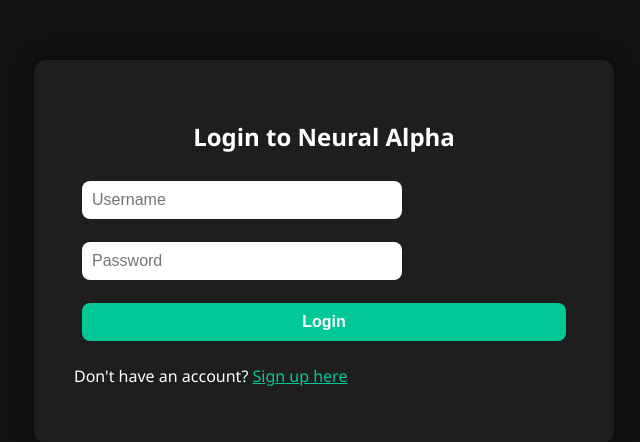
After one commit to Betojr04/NueralAlpha, a Flask app: page /login in a window 1280 px wide. The commit adds this page. Shown: the top 442 px of the page, without its empty margins (316-956 px from the left). Run offline with Flask 3, Linux system fonts and the light colour scheme.

Commit message:
Implement login/signup front end with SQLite and bcrypt

```diff
--- a/app.py
+++ b/app.py
@@ -1,14 +1,20 @@
 from flask import Flask
 from routes.home import home_bp
 from routes.api import api
+from routes.auth import auth_bp
+import os
+from dotenv import load_dotenv
 
 
 def create_app():
     app = Flask(__name__)
+    # load_dotenv()
+    # app.secret_key = os.getenv("SECRET_KEY")
+    app.secret_key = "secret"
 
-    # Register blueprints
     app.register_blueprint(home_bp)
     app.register_blueprint(api)
+    app.register_blueprint(auth_bp)
 
     return app
 
--- /dev/null
+++ b/routes/auth.py
@@ -0,0 +1,57 @@
+import sqlite3
+import bcrypt
+from flask import Blueprint, render_template, request, redirect, session, url_for
+
+auth_bp = Blueprint("auth", __name__)
+
+def get_db_connection():
+    return sqlite3.connect("users.db")
+
+@auth_bp.route("/signup", methods=["GET", "POST"])
+def signup():
+    error = None
+    if request.method == "POST":
+        username = request.form["username"]
+        password = request.form["password"]
+
+        hashed = bcrypt.hashpw(password.encode(), bcrypt.gensalt())
+
+        try:
+            conn = get_db_connection()
+            cursor = conn.cursor()
+            cursor.execute("INSERT INTO users (username, password) VALUES (?, ?)", (username, hashed))
+            conn.commit()
+            conn.close()
+            session["user"] = username
+            return redirect("/")
+        except sqlite3.IntegrityError:
+            error = "Username already exists. Please choose another."
+
+    return render_template("signup.html", error=error)
+
+
+@auth_bp.route("/login", methods=["GET", "POST"])
+def login():
+    error = None
+    if request.method == "POST":
+        username = request.form["username"]
+        password = request.form["password"]
+
+        conn = get_db_connection()
+        cursor = conn.cursor()
+        cursor.execute("SELECT password FROM users WHERE username = ?", (username,))
+        result = cursor.fetchone()
+        conn.close()
+
+        if result and bcrypt.checkpw(password.encode(), result[0]):
+            session["user"] = username
+            return redirect("/")
+        else:
+            error = "Invalid username or password"
+
+    return render_template("login.html", error=error)
+
+@auth_bp.route("/logout")
+def logout():
+    session.pop("user", None)
+    return redirect("/login")
--- a/static/styles.css
+++ b/static/styles.css
@@ -94,3 +94,18 @@ footer {
     from { opacity: 0; transform: translateY(10px); }
     to { opacity: 1; transform: translateY(0); }
 }
+
+a {
+  color: #00c896;
+  text-decoration: underline;
+}
+
+a:hover {
+  color: #ffffff;
+}
+
+.error {
+  color: #ff4d4d;
+  font-weight: bold;
+  margin-bottom: 10px;
+}
--- /dev/null
+++ b/templates/login.html
@@ -0,0 +1,81 @@
+<!DOCTYPE html>
+<html lang="en">
+<head>
+  <meta charset="UTF-8" />
+  <title>Login | Neural Alpha</title>
+  <link rel="stylesheet" href="/static/styles.css" />
+  <meta name="viewport" content="width=device-width, initial-scale=1.0" />
+  <style>
+    .auth-container {
+      max-width: 500px;
+      margin: 60px auto;
+      padding: 40px;
+      background-color: #1e1e1e;
+      border-radius: 12px;
+      box-shadow: 0 0 20px rgba(0, 0, 0, 0.4);
+      color: #fff;
+    }
+
+    .auth-container h2 {
+      margin-bottom: 20px;
+      text-align: center;
+    }
+
+    .auth-container form {
+      display: flex;
+      flex-direction: column;
+    }
+
+    .auth-container input {
+      margin-bottom: 15px;
+      padding: 10px;
+      border-radius: 8px;
+      border: none;
+    }
+
+    .auth-container button {
+      padding: 10px;
+      border: none;
+      border-radius: 8px;
+      background-color: #00c896;
+      color: #fff;
+      font-weight: bold;
+      cursor: pointer;
+      transition: background 0.3s ease;
+    }
+
+    .auth-container button:hover {
+      background-color: #00a17b;
+    }
+
+    .auth-container p a {
+      color: #00c896;
+      text-decoration: underline;
+    }
+
+    .error-message {
+      color: #ff4d4d;
+      font-weight: bold;
+      margin-bottom: 10px;
+      text-align: center;
+    }
+  </style>
+</head>
+<body>
+  <div class="auth-container">
+    <h2>Login to Neural Alpha</h2>
+
+    {% if error %}
+      <p class="error-message">{{ error }}</p>
+    {% endif %}
+
+    <form method="POST">
+      <input type="text" name="username" placeholder="Username" required />
+      <input type="password" name="password" placeholder="Password" required />
+      <button type="submit">Login</button>
+    </form>
+
+    <p>Don't have an account? <a href="/signup">Sign up here</a></p>
+  </div>
+</body>
+</html>
```
Also changed, not shown: db/init_db.py (added, +17 -0 lines), requirements.txt (+15 -14 lines), routes/home.py (+5 -3 lines), templates/index.html (+15 -18 lines), templates/signup.html (added, +81 -0 lines), users.db (added).
